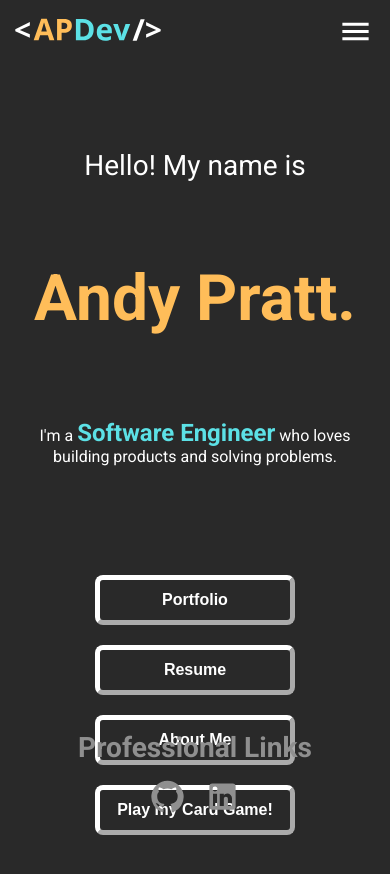
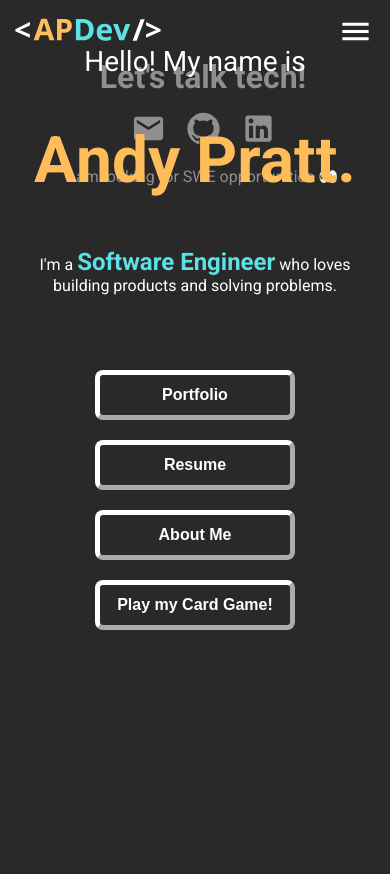
Before and after one commit to mrandypratt/workout-log-client, a React (Create React App) app: page / in a window 390 px wide. Shown: the top 874 px of the page. Built offline with nearby package versions, Linux system fonts and the light colour scheme.

Commit message:
Minor Updates to formatting

```diff
--- a/src/components/Footer.tsx
+++ b/src/components/Footer.tsx
@@ -1,18 +1,22 @@
 import GitHubIcon from '@mui/icons-material/GitHub';
 import LinkedInIcon from '@mui/icons-material/LinkedIn';
-import ViewCarouselIcon from '@mui/icons-material/ViewCarousel';
+import EmailIcon from '@mui/icons-material/Email';
 
 
 export const Footer = () => {
 
   return (
-    <div className="footer">
+    <footer className="footer">
 
       <div className="footer-title">
-        <h3 className="footer-header">Professional Links</h3>
+        <h3 className="footer-header">Let's talk tech!</h3>
       </div>
 
       <div className="footer-content">
+        <a className="footer-links" href="mailto:mrandypratt@gmail.com" target="_blank" rel="noreferrer noopener" style={{margin: 10}}>
+          <EmailIcon fontSize='large' color="inherit" />
+        </a>
+
         <a className="footer-links" href="https://github.com/mrandypratt" target="_blank" rel="noreferrer noopener" style={{margin: 10}}>
           <GitHubIcon fontSize='large' color="inherit" />
         </a>
@@ -21,6 +25,8 @@ export const Footer = () => {
           <LinkedInIcon fontSize='large' color="inherit" />
         </a>
       </div>
-    </div>
+
+      <p className="footer-text">I am looking for SWE opportunities	&#x1f440;</p>
+    </footer>
   )
 }
--- a/src/components/Navbar.tsx
+++ b/src/components/Navbar.tsx
@@ -7,7 +7,7 @@ import CloseRoundedIcon from '@mui/icons-material/CloseRounded';
 
 const DesktopNavbar = (): JSX.Element => {
   return (
-    <div className="nav">
+    <nav className="nav">
       <Link to="/">
         <APDevLogo format="desktop"/>
       </Link>
@@ -30,7 +30,7 @@ const DesktopNavbar = (): JSX.Element => {
           </div>
         </Link>
       </div>
-    </div>
+    </nav>
   )
 }
 
--- a/src/styles/App.css
+++ b/src/styles/App.css
@@ -113,8 +113,7 @@ body {
     flex-direction: column;
     justify-content:space-evenly;
     align-items: center;
-    padding-top: 70px;
-    height: 100vh;
+    height: 80vh;
     width: 100vw;
     top: 0%;
     left: 0%;
@@ -263,6 +262,7 @@ a {
 
 /* Footer */
 
+@media (min-width: 502px) { /* Larger than Mobile Screens */
   .footer {
     position: absolute;
     right: 0;
@@ -273,10 +273,19 @@ a {
     color: #8f8f8f;
     font-size: 1.5rem;
   }
+}
+
 
 .footer-header {
   margin-bottom: 15px;
   margin-top: 0px;
+  font-size: 2rem;
+}
+
+.footer-text {
+  margin-bottom: 10px;
+  margin-top: 15px;
+  font-size: 1rem;
 }
 
 .footer-links {
@@ -305,8 +314,11 @@ a {
   background-color: transparent;
 }
 
-@media (max-width: 1100px) { /* Medium Screens */
+@media (max-width: 502px) { /* Mobile Screens */
   .footer {
-    /* position: relative; */
+    padding-bottom: 1.5rem;
+    text-align: center;
+    color: #8f8f8f;
+    font-size: 1.5rem;
   }
 }
--- a/src/views/Home.tsx
+++ b/src/views/Home.tsx
@@ -1,4 +1,3 @@
-import { useEffect, useState } from "react";
 import { Link } from "react-router-dom";
 import resume from "../assets/AndyPrattResume.pdf";
 
```
Lines whose indentation alone changed are shown as unchanged.
